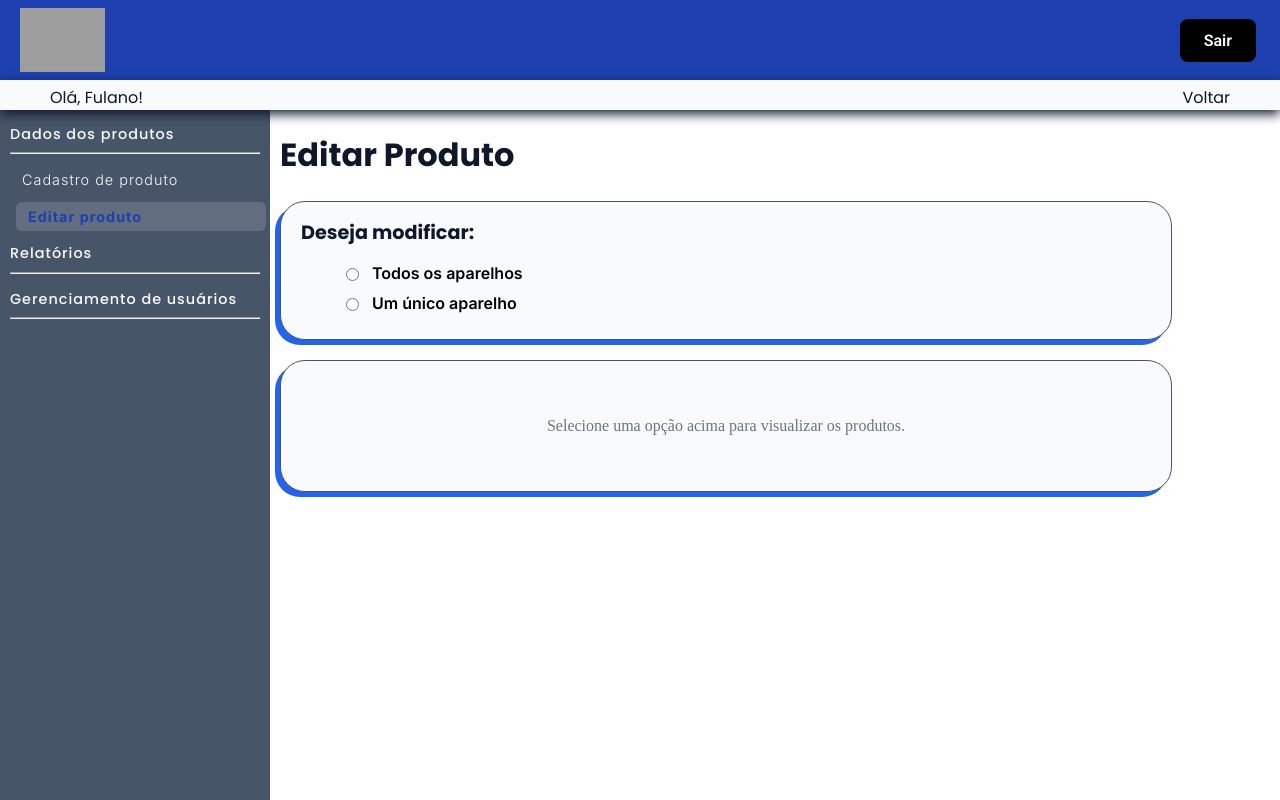
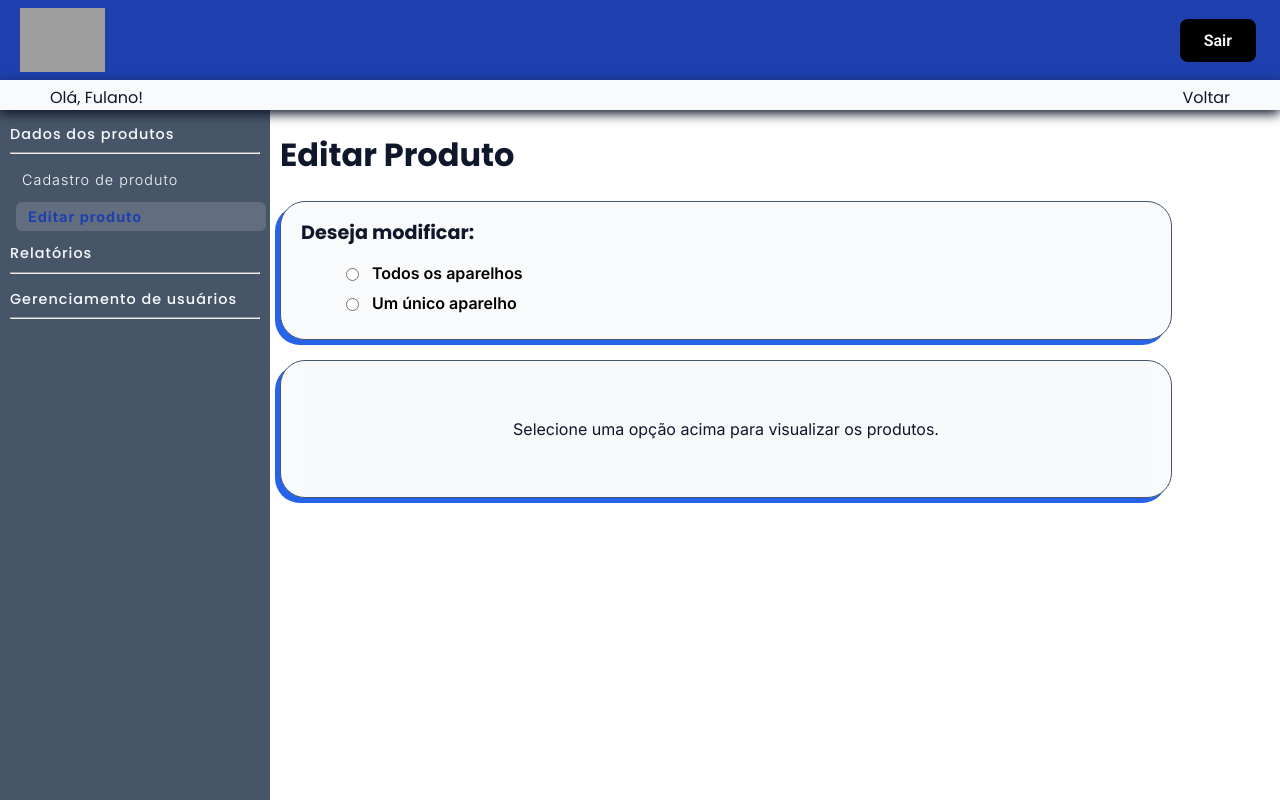
Before and after one commit to NatanMauricio1995/Celular, a Next.js app in the folder sharks/: page /Editar_Produto in a window 1280 px wide. Built offline with nearby package versions, Linux system fonts and the light colour scheme; grey boxes are pictures that could not be loaded.

Commit message:
REFORÇANDO

```diff
--- a/sharks/src/app/Editar_Produto/page.tsx
+++ b/sharks/src/app/Editar_Produto/page.tsx
@@ -137,7 +137,7 @@ export default function Editar_Produto() {
                             backgroundColor: '#f8f9fa',
                             borderRadius: '8px'
                         }}>
-                            <p>Selecione uma opção acima para visualizar os produtos.</p>
+                            <p className="Texto">Selecione uma opção acima para visualizar os produtos.</p>
                         </div>
                     </Box>
                 )}
--- a/sharks/src/app/components/ui/Barra_Pesquisa_Form/Barra_Pesquisa_Form.tsx
+++ b/sharks/src/app/components/ui/Barra_Pesquisa_Form/Barra_Pesquisa_Form.tsx
@@ -202,7 +202,7 @@ export default function Barra_Pesquisa_Form({ onFiltrosChange }: BarraPesquisaFo
                         type="button"
                         onClick={limparFiltros}
                         color="#6c757d"
-                        style={{ marginRight: '10px' }}
+
                     >
                         Limpar Filtros
                     </Botao_Form_Grande>
```
